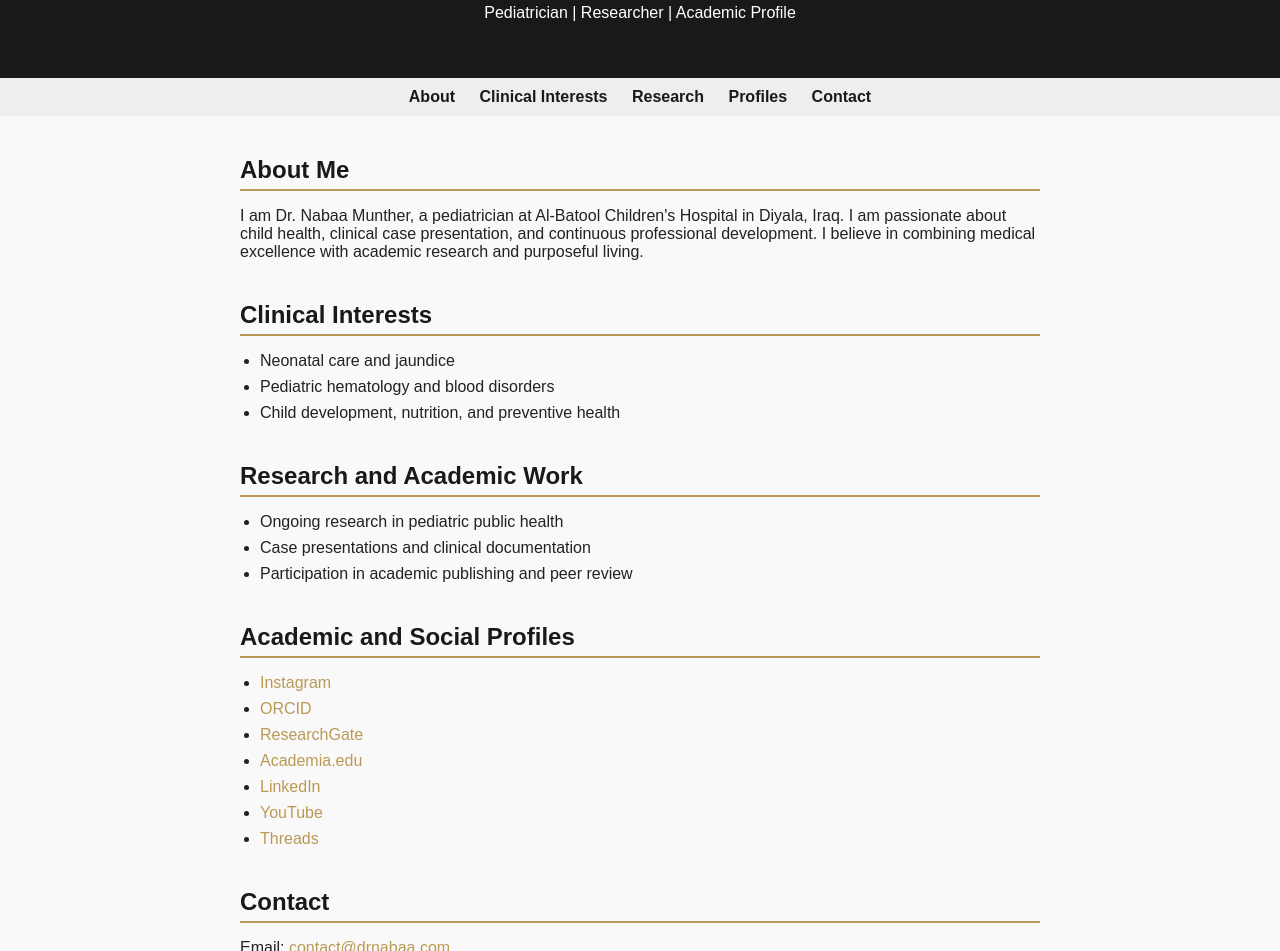
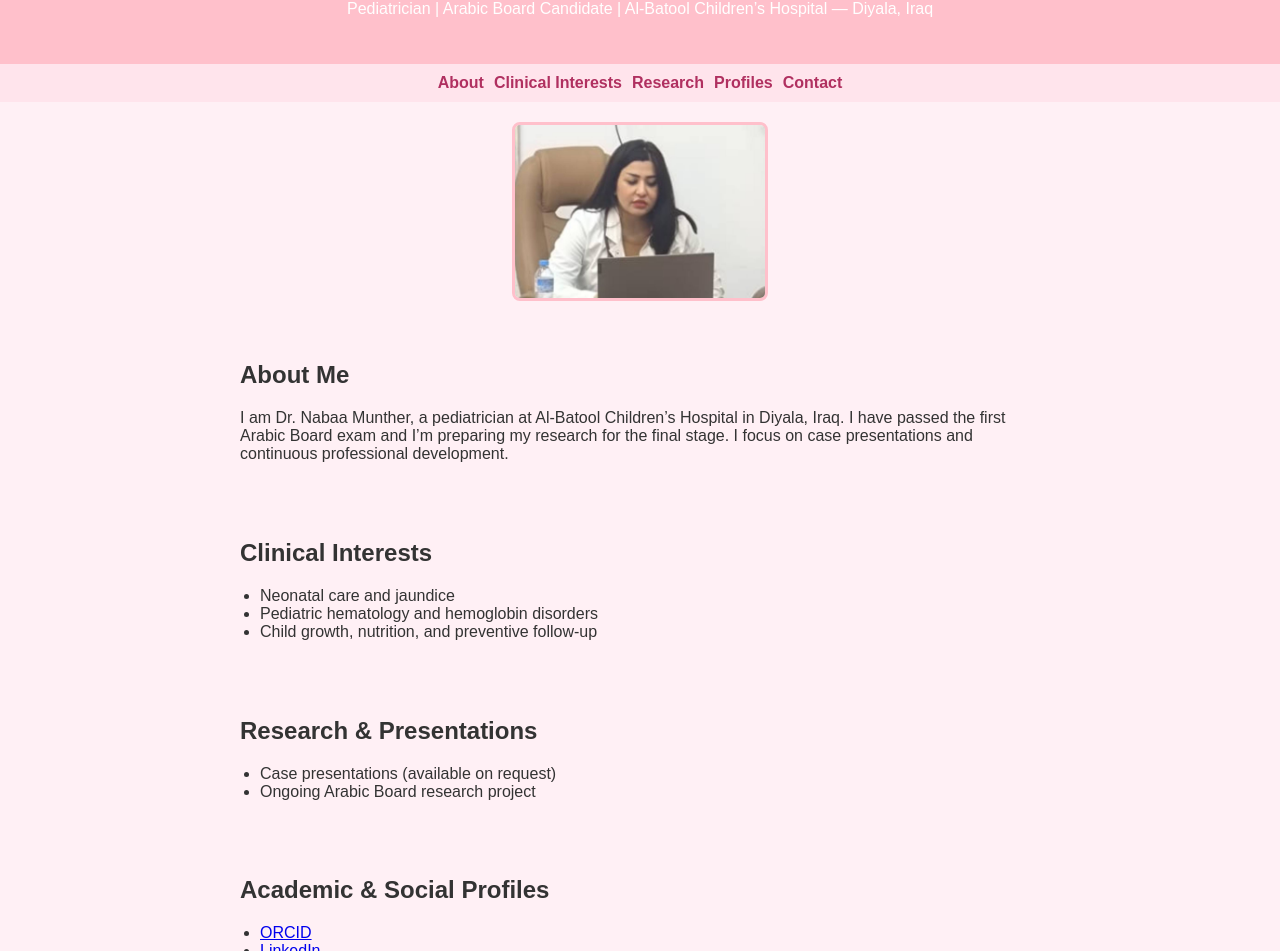
Before and after one commit to nabaaMunther/nabaaMunther.github.io, a plain HTML site: page index.html in a window 1280 px wide. Shown: the part 83-1034 px from the top of the page. Drawn offline with Linux system fonts and the light colour scheme.

Commit message:
UpdateNabaa index.html

```diff
--- a/index.html
+++ b/index.html
@@ -3,145 +3,138 @@
 <head>
   <meta charset="UTF-8" />
   <meta name="viewport" content="width=device-width, initial-scale=1.0" />
-  <meta name="description" content="Dr. Nabaa Munther | Pediatrician | Researcher | Academic Profile" />
-  <meta name="keywords" content="Nabaa Munther, Pediatrician, Arabic Board, Iraq, Research, Pediatrics" />
-  <meta name="author" content="Dr. Nabaa Munther" />
+  <meta name="description" content="Dr. Nabaa Munther – Pediatrician, Arabic Board Candidate, Researcher in Diyala, Iraq.">
+  <meta name="keywords" content="Dr. Nabaa Munther, Pediatrician, Arabic Board, Iraq, drnabaa.com, Baqubah, Neonatal, Hematology">
+  <meta name="author" content="Dr. Nabaa Munther">
+
+  <!-- Social Media Preview -->
+  <meta property="og:title" content="Dr. Nabaa Munther | Pediatrician">
+  <meta property="og:description" content="Pediatrician | Arabic Board Candidate | Al-Batool Children’s Hospital — Diyala, Iraq">
+  <meta property="og:image" content="https://drnabaa.com/IMG_0778.jpeg">
+  <meta property="og:image:alt" content="Dr. Nabaa Munther in Baqubah, Iraq – Pediatrician and Researcher">
+  <meta property="og:url" content="https://drnabaa.com">
+  <meta name="twitter:card" content="summary_large_image">
+
   <title>Dr. Nabaa Munther | Pediatrician</title>
+
   <style>
     body {
       font-family: Arial, sans-serif;
       margin: 0;
-      background-color: #f9f9f9;
-      color: #222;
+      padding: 0;
+      background: #fff0f5;
+      color: #333;
     }
     header {
-      background-color: #191919;
-      color: #fff;
+      background: #ffc0cb;
+      color: white;
       text-align: center;
-      padding: 40px 20px;
+      padding: 30px 20px;
     }
     header h1 {
       margin: 0;
-      font-size: 2em;
-      color: #BA9954;
-    }
-    header p {
-      margin-top: 10px;
-      font-size: 1em;
     }
     nav {
-      text-align: center;
+      display: flex;
+      justify-content: center;
+      flex-wrap: wrap;
+      gap: 10px;
+      background: #ffe4ec;
       padding: 10px;
-      background-color: #eee;
     }
     nav a {
-      margin: 0 10px;
       text-decoration: none;
-      color: #191919;
+      color: #b03060;
       font-weight: bold;
     }
     section {
+      padding: 20px;
       max-width: 800px;
-      margin: 40px auto;
-      padding: 0 20px;
-    }
-    section h2 {
-      border-bottom: 2px solid #BA9954;
-      padding-bottom: 5px;
-      margin-bottom: 15px;
-      color: #191919;
+      margin: auto;
     }
     ul {
       padding-left: 20px;
     }
-    ul li {
-      margin-bottom: 8px;
-    }
-    a {
-      color: #BA9954;
-      text-decoration: none;
-    }
-    a:hover {
-      text-decoration: underline;
+    img {
+      display: block;
+      max-width: 250px;
+      margin: 20px auto;
+      border-radius: 8px;
+      border: 3px solid #ffc0cb;
     }
     footer {
       text-align: center;
-      padding: 20px;
-      background-color: #191919;
-      color: #aaa;
-      font-size: 0.9em;
+      padding: 15px;
+      background: #ffc0cb;
+      color: white;
+      margin-top: 40px;
     }
   </style>
 </head>
+
 <body>
-
   <header>
     <h1>Dr. Nabaa Munther</h1>
-    <p>Pediatrician | Researcher | Academic Profile</p>
+    <p>Pediatrician | Arabic Board Candidate | Al-Batool Children’s Hospital — Diyala, Iraq</p>
   </header>
 
   <nav>
     <a href="#about">About</a>
-    <a href="#interests">Clinical Interests</a>
+    <a href="#clinical">Clinical Interests</a>
     <a href="#research">Research</a>
     <a href="#profiles">Profiles</a>
     <a href="#contact">Contact</a>
   </nav>
 
+  <img src="IMG_0778.jpeg" alt="Dr. Nabaa Munther in Baqubah, pediatrician and Arabic Board candidate">
+
   <main>
     <section id="about">
       <h2>About Me</h2>
-      <p>
-        I am Dr. Nabaa Munther, a pediatrician at Al-Batool Children's Hospital in Diyala, Iraq.
-        I am passionate about child health, clinical case presentation, and continuous professional development.
-        I believe in combining medical excellence with academic research and purposeful living.
-      </p>
+      <p>I am Dr. Nabaa Munther, a pediatrician at Al-Batool Children’s Hospital in Diyala, Iraq. I have passed the first Arabic Board exam and I’m preparing my research for the final stage. I focus on case presentations and continuous professional development.</p>
     </section>
 
-    <section id="interests">
+    <section id="clinical">
       <h2>Clinical Interests</h2>
       <ul>
         <li>Neonatal care and jaundice</li>
-        <li>Pediatric hematology and blood disorders</li>
-        <li>Child development, nutrition, and preventive health</li>
+        <li>Pediatric hematology and hemoglobin disorders</li>
+        <li>Child growth, nutrition, and preventive follow-up</li>
       </ul>
     </section>
 
     <section id="research">
-      <h2>Research and Academic Work</h2>
+      <h2>Research & Presentations</h2>
       <ul>
-        <li>Ongoing research in pediatric public health</li>
-        <li>Case presentations and clinical documentation</li>
-        <li>Participation in academic publishing and peer review</li>
+        <li>Case presentations (available on request)</li>
+        <li>Ongoing Arabic Board research project</li>
       </ul>
     </section>
 
     <section id="profiles">
-      <h2>Academic and Social Profiles</h2>
+      <h2>Academic & Social Profiles</h2>
       <ul>
-        <li><a href="https://www.instagram.com/nabaa_munther_khalaf/" target="_blank">Instagram</a></li>
         <li><a href="https://orcid.org/0009-0005-1944-8336" target="_blank">ORCID</a></li>
-        <li><a href="https://www.researchgate.net/profile/Nabaa-Munther" target="_blank">ResearchGate</a></li>
-        <li><a href="https://independent.academia.edu/DrNabaaMunther" target="_blank">Academia.edu</a></li>
         <li><a href="https://www.linkedin.com/in/dr-nabaa-munther-a2b413375" target="_blank">LinkedIn</a></li>
-        <li><a href="https://www.youtube.com/@Dr_Nabaa.munther" target="_blank">YouTube</a></li>
-        <li><a href="https://www.threads.net/@nuoon_m_khala" target="_blank">Threads</a></li>
+        <li><a href="https://independent.academia.edu/MuntherNabaa" target="_blank">Academia.edu</a></li>
+        <li><a href="https://www.threads.net/@nubaa_m_khala" target="_blank">Threads</a></li>
+        <li><a href="https://github.com/nabaaMunther" target="_blank">GitHub</a></li>
+        <li><a href="https://www.instagram.com/nabaa_munther_khalaf" target="_blank">Instagram</a></li>
       </ul>
     </section>
 
     <section id="contact">
       <h2>Contact</h2>
-      <p>Email: <a href="mailto:contact@drnabaa.com">contact@drnabaa.com</a></p>
+      <p>Professional inquiries: <a href="mailto:contact@drnabaa.com">contact@drnabaa.com</a></p>
     </section>
   </main>
 
   <footer>
-    &copy; <span id="year"></span> Dr. Nabaa Munther. All rights reserved.
+    &copy; <span id="year"></span> Dr. Nabaa Munther – All rights reserved.
   </footer>
 
   <script>
-    document.getElementById("year").textContent = new Date().getFullYear();
+    document.getElementById('year').textContent = new Date().getFullYear();
   </script>
-
 </body>
 </html>
```
